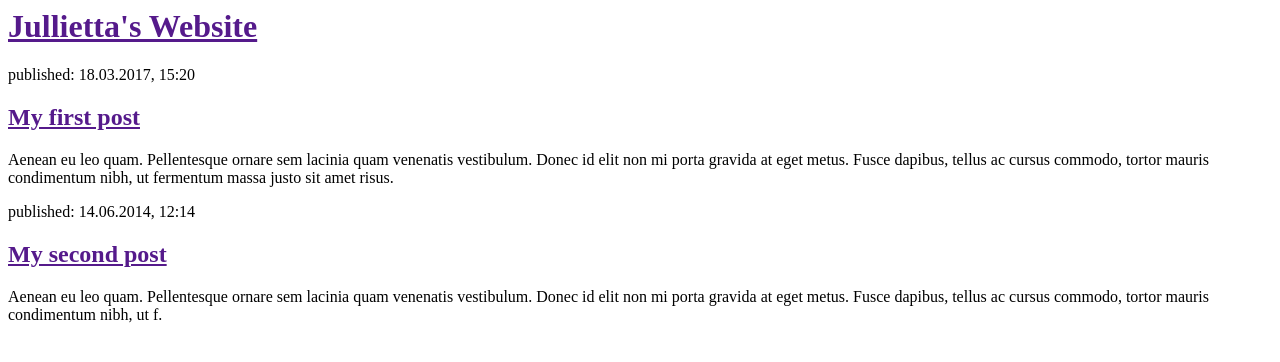
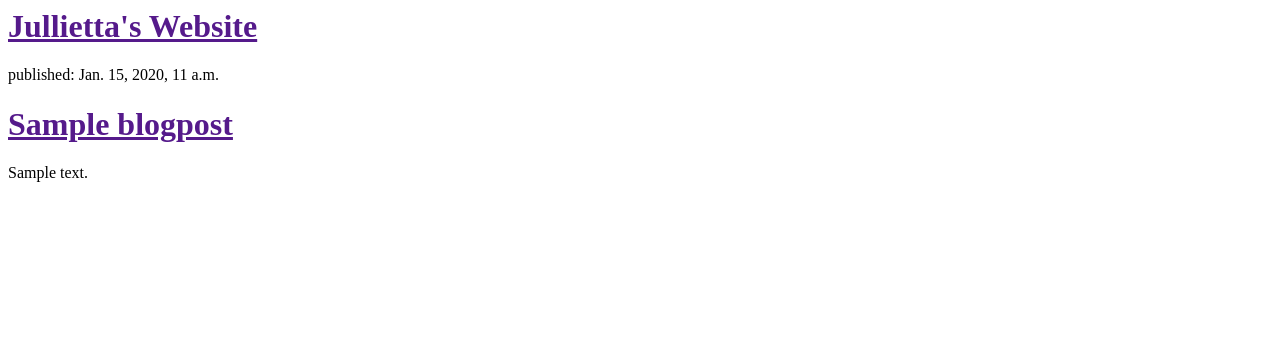
Before and after one commit to julliettastoencheva/my-first-blog, a Django app: template blog/templates/blog/post_list.html in a window 1280 px wide. Shown: the top 362 px of the page. Run offline with Django 3.2, Linux system fonts and the light colour scheme; the template is opened without the code that fills it: values that come from a table or form of the project are taken from there, others are empty; tables that the repository leaves empty hold one stand-in row (values such as "Sample post").

Commit message:
Mdified templates to display posts from our database.

```diff
--- a/blog/templates/blog/post_list.html
+++ b/blog/templates/blog/post_list.html
@@ -7,16 +7,13 @@
             <h1><a href="">Jullietta's Website</a></h1>
         </div>
 
-        <div>
-            <p>published: 18.03.2017, 15:20</p>
-            <h2><a href="">My first post</a></h2>
-            <p>Aenean eu leo quam. Pellentesque ornare sem lacinia quam venenatis vestibulum. Donec id elit non mi porta gravida at eget metus. Fusce dapibus, tellus ac cursus commodo, tortor mauris condimentum nibh, ut fermentum massa justo sit amet risus.</p>
-        </div>
+{% for post in posts %}
+    <div>
+        <p>published: {{ post.published_date }}</p>
+        <h1><a href="">{{ post.title }}</a></h1>
+        <p>{{ post.text|linebreaksbr }}</p>
+    </div>
+{% endfor %}
 
-        <div>
-            <p>published: 14.06.2014, 12:14</p>
-            <h2><a href="">My second post</a></h2>
-            <p>Aenean eu leo quam. Pellentesque ornare sem lacinia quam venenatis vestibulum. Donec id elit non mi porta gravida at eget metus. Fusce dapibus, tellus ac cursus commodo, tortor mauris condimentum nibh, ut f.</p>
-        </div>
     </body>
 </html>
```
Also changed, not shown: blog/views.py (+6 -1 lines).
